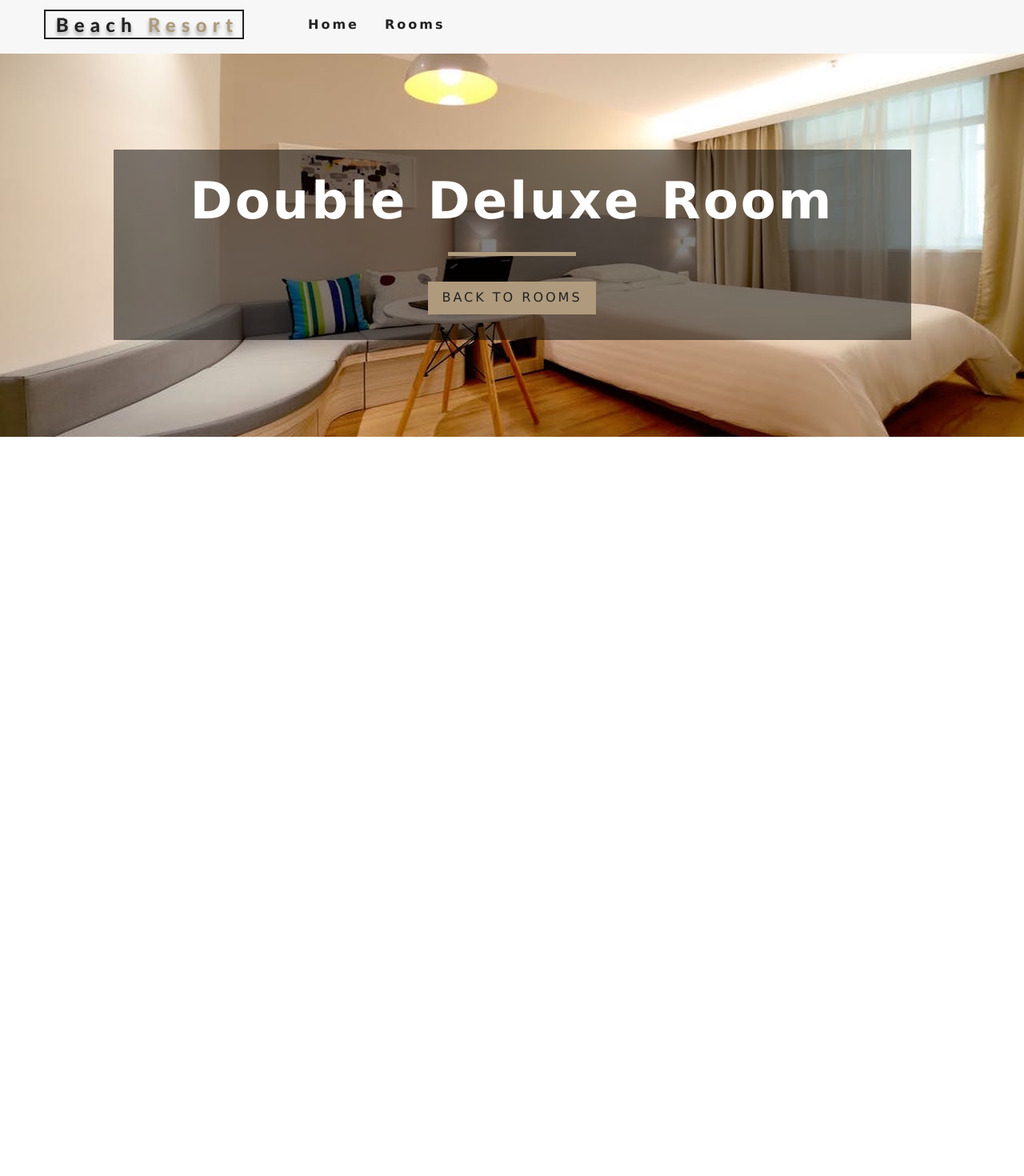
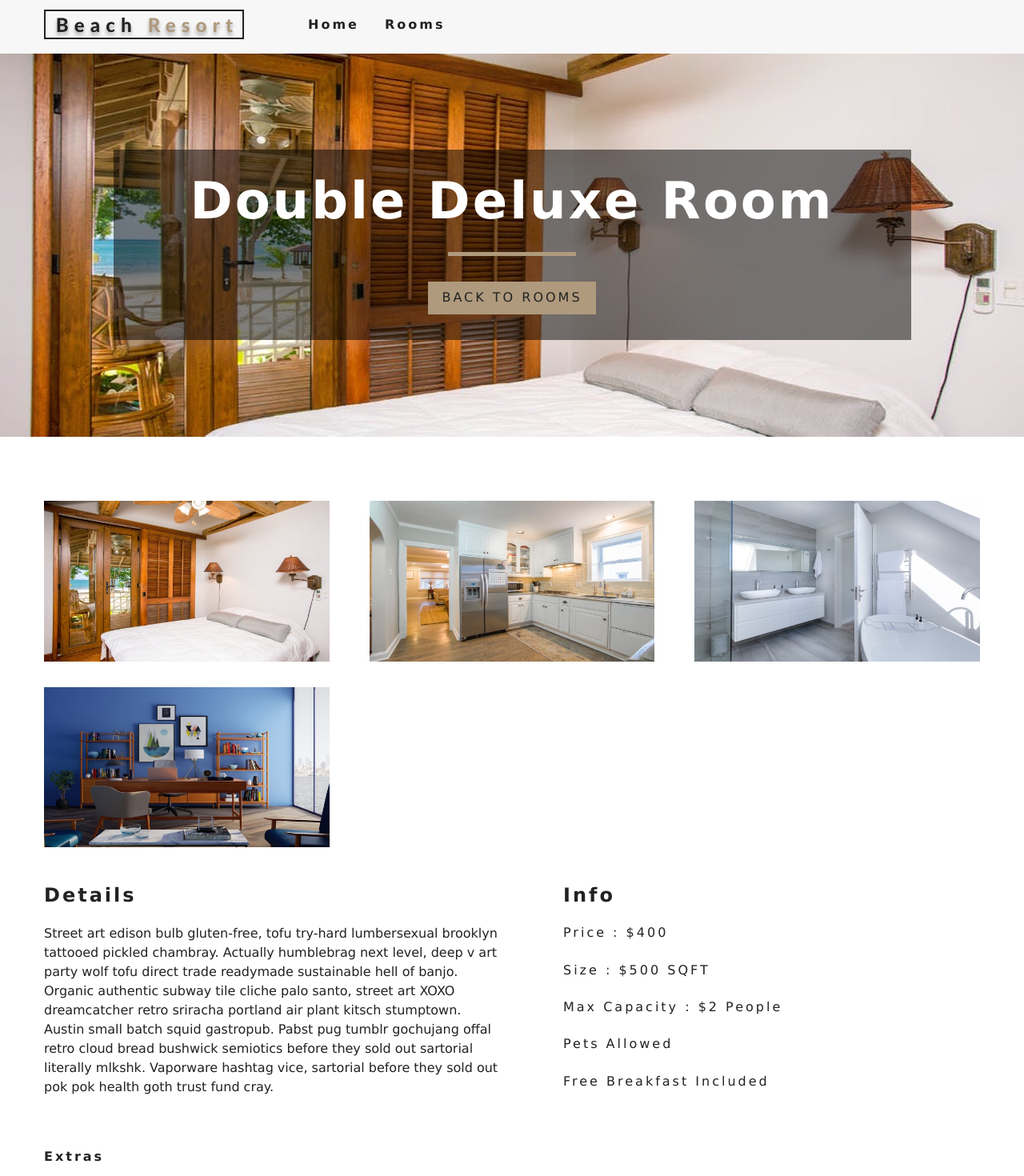
Before and after one commit to kolpakovin/four-seasons, a React (Create React App) app: page /rooms/double-deluxe in a window 1280 px wide. Shown: the top 1470 px of the page at 80% size. Before the commit the page ends 800 px from the top, so only its background shows below. Built offline with nearby package versions, Linux system fonts and the light colour scheme.

Commit message:
finished single-room page logic

```diff
--- /dev/null
+++ b/src/components/StyledHero.js
@@ -0,0 +1,12 @@
+import styled from 'styled-components';
+import defaultImg from '../images/room-1.jpeg';
+
+const StyledHero = styled.header`
+    min-height: 60vh;
+    background: url(${props => props.img ? props.img : defaultImg}) center/cover no-repeat;
+    display: flex;
+    align-items: center;
+    justify-content: center;
+`;
+
+export default StyledHero;
--- a/src/pages/Home.js
+++ b/src/pages/Home.js
@@ -5,7 +5,6 @@
 import Banner from '../components/Banner';
 import Services from '../components/Services';
 import FeaturedRooms from '../components/FeaturedRooms';
-
 
 const Home = () => {
     return (
--- a/src/pages/SingleRoom.js
+++ b/src/pages/SingleRoom.js
@@ -5,10 +5,10 @@
 import Hero from '../components/Hero';
 import Banner from '../components/Banner';
 import { RoomContex } from '../Context'
+import StyledHero from '../components/StyledHero';
 
 const SinglePage = props => {
     const [slug, setSlug] = useState(props.match.params.slug)
-    const [defaultBcgState, setDefaultBcgState] = useState(defaultBcg);
     const contextValue = useContext(RoomContex);
     const { getRoom } = contextValue;
     const room = getRoom(slug);
@@ -22,13 +22,50 @@
     }
     const { name, description, capacity, size, price, extras, breakfast, pets, images } = room;
     return (
-        <Hero hero='roomsHero'>
-            <Banner title={`${name} room`}>
-                <Link to='/rooms' className='btn-primary'>
-                    back to rooms
+        <>
+            <StyledHero img={images[0]}>
+                <Banner title={`${name} room`}>
+                    <Link to='/rooms' className='btn-primary'>
+                        back to rooms
                 </Link>
-            </Banner>
-        </Hero>
+                </Banner>
+            </StyledHero>
+            <section className='single-room'>
+                <div className='single-room-images'>
+                    {
+                        images.map((image, index) => {
+                            return <img key={index} src={image} alt={name} />
+                        })
+                    }
+                </div>
+                <div className='single-room-info'>
+                    <article className='desc'>
+                        <h3>details</h3>
+                        <p>{description}</p>
+                    </article>
+                    <article className='info'>
+                        <h3>info</h3>
+                        <h6>price : ${price}</h6>
+                        <h6>size : ${size} SQFT</h6>
+                        <h6>
+                            max capacity : ${
+                                capacity > 1 ? `${capacity} people` : `${capacity} person`
+                            }
+                        </h6>
+                        <h6>{pets ? "pets allowed" : "no pets allowed"}</h6>
+                        <h6>{breakfast && "free breakfast included"}</h6>
+                    </article>
+                </div>
+            </section>
+            <section className="room-extras">
+                <h6>extras</h6>
+                <ul className="extras">
+                    {extras.map((item, index) => {
+                      return <li key={index}>- {item}</li>
+                    })}
+                </ul>
+            </section>
+        </>
     )
 }
 
```
